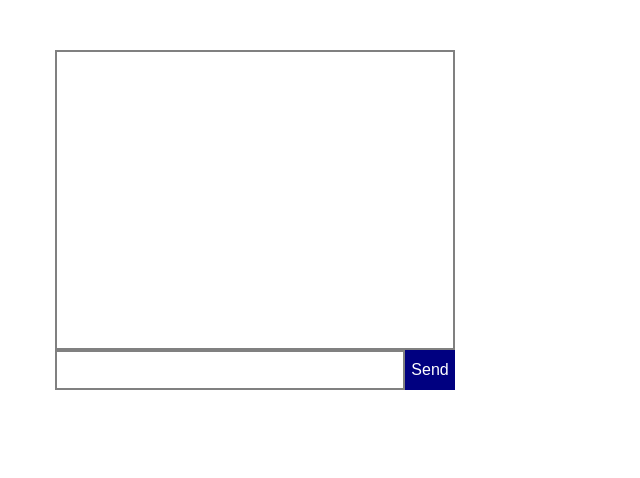
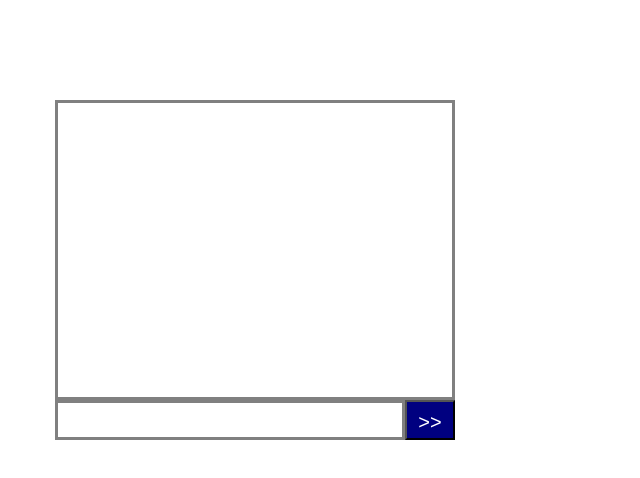
Before and after one commit to corynezin/eliza-chat-bot, a React (Create React App) app: page / in a window 1280 px wide. Shown: the top 478 px of the page, without its empty margins (0-640 px from the left). Built offline with nearby package versions, Linux system fonts and the light colour scheme.

Commit message:
update style

```diff
--- a/src/components/Chatbox.js
+++ b/src/components/Chatbox.js
@@ -2,10 +2,10 @@ import React from "react";
 import { TextBubble } from "./TextBubble";
 
 const style = {
-  border: "2px solid gray",
+  border: "3px solid gray",
   width: "400px",
   height: "300px",
-  marginTop: "50px",
+  marginTop: "100px",
   overflow: "hidden"
 }
 
--- a/src/components/SendButton.js
+++ b/src/components/SendButton.js
@@ -12,20 +12,21 @@ export class SendButton extends React.Component {
   render() {
     var style = {
       "background-color": "navy",
-      "border": "none",
+      "border": "bold",
       "color": "white",
       "width": "50px",
-      "padding": "8px 0px",
+      "padding": "6px 0px",
       "height": "40px",
       "text-align": "center",
-      "text-decoration": "none",
+      "text-decoration": "bold",
       "display": "inline-block",
-      "font-size": "16px",
-    }
+      "font-size": "20px",
+        }
     return (
       <button style={style} onClick={this.handleClick}>
-        Send
+        >>
       </button>
+
     )
   }
 }
--- a/src/components/TextEnter.js
+++ b/src/components/TextEnter.js
@@ -1,7 +1,7 @@
 import React from "react";
 
 const style = {
-  border: "2px solid gray",
+  border: "3px solid gray",
   width: "350px",
   height: "40px",
   resize: "none"
```
